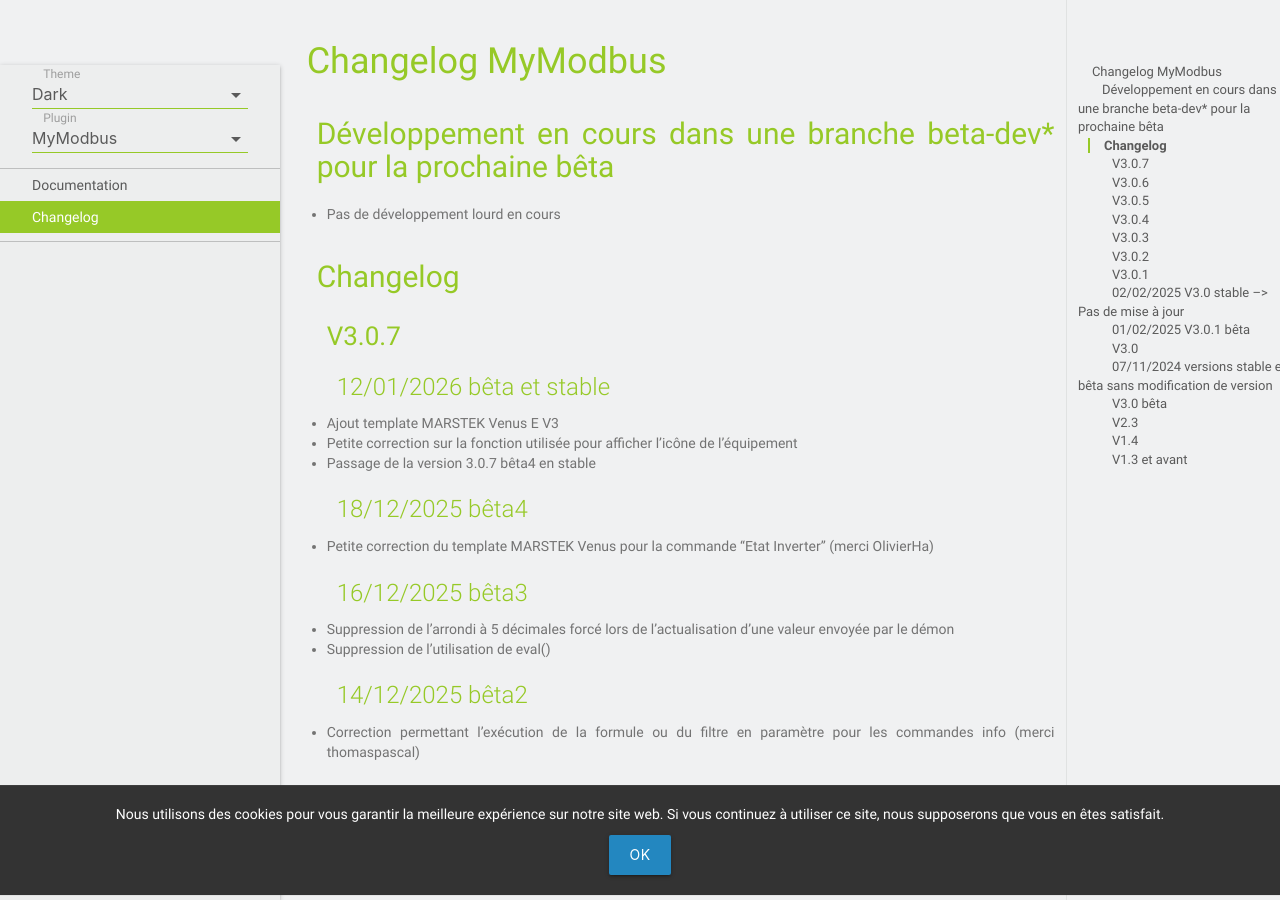
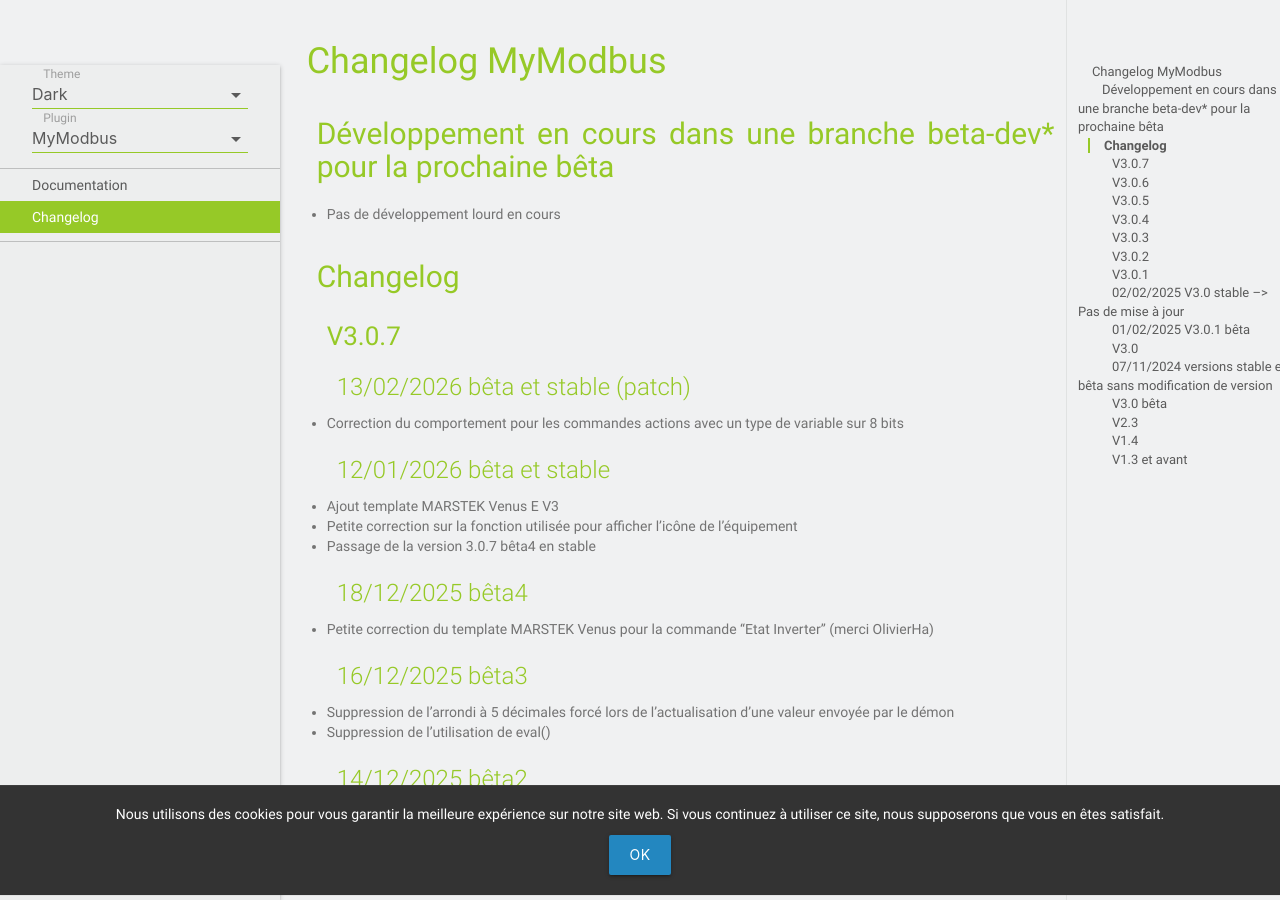
Before and after one commit to MrWaloo/jeedom-plugins-doc, a Jekyll site: the page built from docs/fr_FR/mymodbus_changelog.md, in a window 1280 px wide and 900 px high. Built offline with Jekyll 4.4.1, drawn with Linux system fonts in a browser that asks for light colours; emoji names are drawn with the system emoji font; our own code applies the rules of GitHub Pages for plain Markdown files.

Commit message:
Update mymodbus_changelog.md

```diff
--- a/docs/fr_FR/mymodbus_changelog.md
+++ b/docs/fr_FR/mymodbus_changelog.md
@@ -7,6 +7,10 @@
 ## Changelog
 
 ### V3.0.7
+
+#### 13/02/2026 bêta et stable (patch)
+
+- Correction du comportement pour les commandes actions avec un type de variable sur 8 bits
 
 #### 12/01/2026 bêta et stable
 
```
